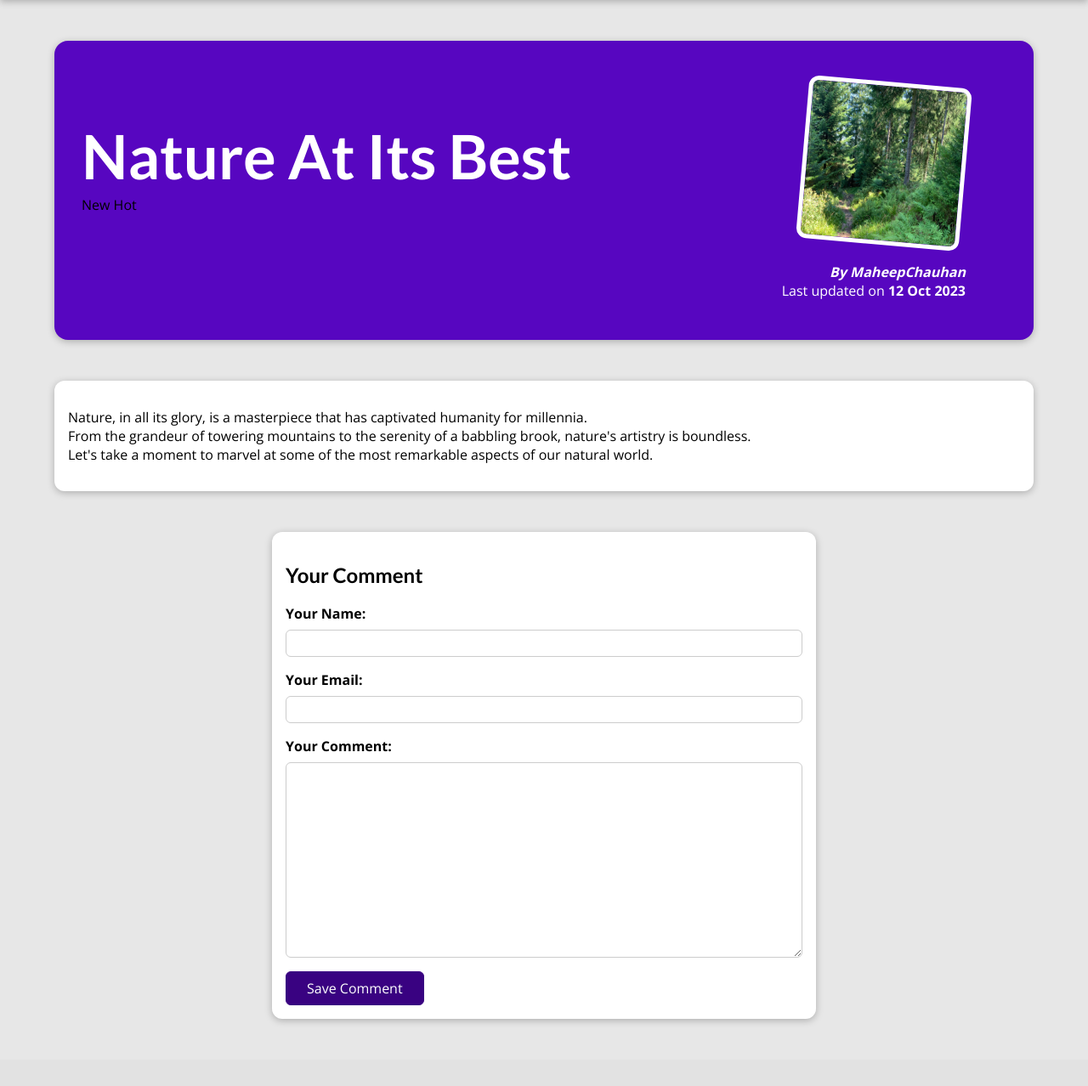
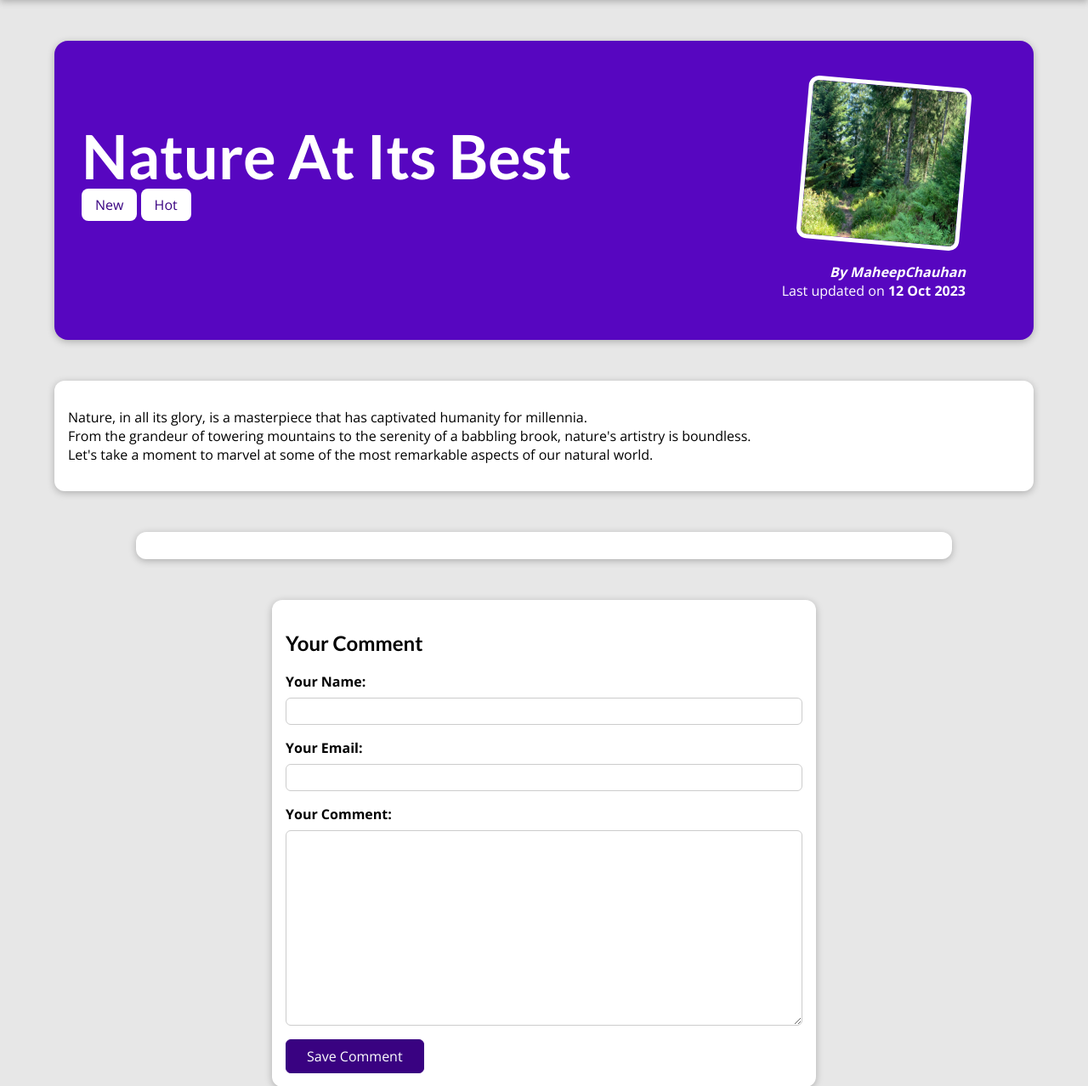
Before and after one commit to maheep8279/Django-web-Development, a Django app: a page that uses templates/base.html in a window 1280 px wide. Shown: the part 80-1358 px from the top of the page at 85% size. Before the commit the page ends 1283 px from the top, so only its background shows below. Run offline with Django 4.2, Linux system fonts and the light colour scheme; data comes from the database, SQL or seed files in the repository; both versions use the stored data as it was after the commit.

Commit message:
Final Commit

```diff
--- a/blog/models.py
+++ b/blog/models.py
@@ -35,6 +35,10 @@ class Post(models.Model):
     tags=models.ManyToManyField(Tag)
 
 
+    def __str__(self):
+        return self.title
+
+
 
 class Comment(models.Model):
     user_name=models.CharField(max_length=120)
--- a/blog/static/blog/post-detail.css
+++ b/blog/static/blog/post-detail.css
@@ -138,3 +138,67 @@ main {
   border-radius: 6px;
   border: 1px solid #ccc;
 }
+
+.errorlist {
+  list-style: none;
+  margin: 0.5rem 0;
+  padding: 0;
+  color: #d6000b;
+}
+
+.invalid label {
+  color: #d6000b;
+}
+
+.invalid input,
+.invalid textarea {
+  border-color: #d6000b;
+  background-color: #ffe6e7;
+}
+
+#alert {
+  margin: 8rem auto 3rem auto;
+  border: 1px solid #d6000b;
+  background-color: #ffe6e7;
+  padding: 1rem;
+  width: 90%;
+  max-width: 40rem;
+}
+
+#alert a {
+  text-decoration: none;
+  border: 1px solid #d6000b;
+  background-color: #d6000b;
+  color: white;
+  padding: 0.25rem 1.5rem;
+  border-radius: 6px;
+}
+
+#comments {
+  margin: 3rem auto;
+  width: 90%;
+  max-width: 60rem;
+  border-radius: 12px;
+  background-color: white;
+  box-shadow: 0 2px 8px rgba(0, 0, 0, 0.25);
+  padding: 1rem 2rem;
+}
+
+#comments ul {
+  list-style: none;
+  margin: 0;
+  padding: 0;
+}
+
+#comments li {
+  margin-bottom: 1rem;
+  border-bottom: 2px solid #ccc;
+}
+
+#comments li:last-of-type {
+  border-bottom: none;
+}
+
+#comments h2 {
+  color: #464646;
+}
--- a/blog/templates/blog/post-detail.html
+++ b/blog/templates/blog/post-detail.html
@@ -10,11 +10,20 @@
 {% endblock %}
 
 {% block content %}
+
+{% if comment_form.errors %}
+ <div id="alert">
+    <h2> Saving the comment failed!</h2>
+    <p>Please check the comment form below the post and fix the errors</p>
+    <a href="#comment-form">Fix!</a>
+ </div>
+{% endif %}
+
 <section id="summary">
   <h2>{{ post.title }}</h2>
   <div>
     {% for tag in post_tags %}
-    <span class"tag">{{tag.caption}}</span>
+    <span class="tag">{{tag.caption}}</span>
       {% endfor %}
   </div>
 
@@ -30,11 +39,23 @@
   {{ post.content|linebreaks }}
 </main>
 
+<section id="comments">
+  <ul>
+    {% for comment in comments %}
+       <li>
+        <h2>{{ comment.user_name }}</h2>
+        <p>{{ comment.text|linebreaks }}</p>
+       </li>
+    {% endfor %}
+  </ul>
+</section>
+
 <section id="comment-form">
   <h2>Your Comment</h2>
-  <form>
+  <form action="{% url "post-detail-page" post.slug %}" method="POST">
+    {% csrf_token %}
     {% for form_field in comment_form %}
-    <div class="form-control">
+    <div class="form-control {% if form_field.errors %}invalid{% endif %}">
       {{ form_field.label_tag}}
       {{ form_field}}
       {{form_field.errors}}
--- a/blog/views.py
+++ b/blog/views.py
@@ -37,7 +37,9 @@ class SinglePostView(View):
         context = {
             "post":post,
             "post_tags":post.tags.all(),
-            "comment_form":CommentForm()
+            "comment_form":CommentForm(),
+            "comments":post.comments.all().order_by("-id")
+
         }
         return render(request,"blog/post-detail.html",context)
 
@@ -60,6 +62,7 @@ class SinglePostView(View):
         context = {
             "post":post,
             "post_tags":post.tags.all(),
-            "comment_form":CommentForm()
+            "comment_form":CommentForm(),
+            "comments":post.comments.all().order_by("-id")
         }
         return render(request,"blog/post-detail.html",context)
--- a/templates/base.html
+++ b/templates/base.html
@@ -11,7 +11,7 @@
 </head>
 <body>
   <header id="main-navigation">
-    <h1><a href="{% url "starting-page" %}">Maheep's Blog</a></h1>
+    <h1><a href="{% url "starting-page" %}">Maheep's Blog</a></h1
     <nav>
       <a href="{% url "post-page" %}">All Posts</a>
     </nav>
```
Also changed, not shown: blog/admin.py (+8 -1 lines), db.sqlite3.
